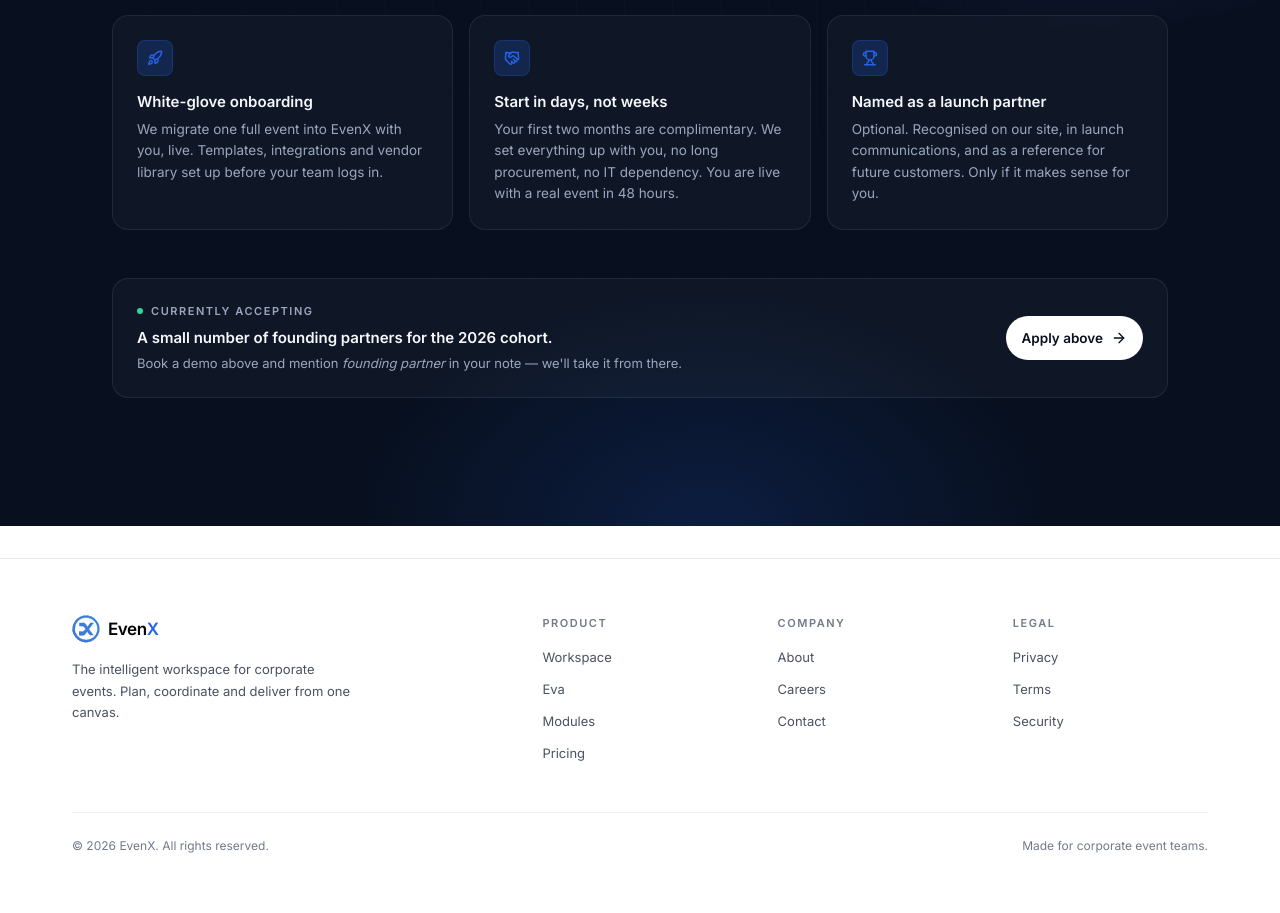
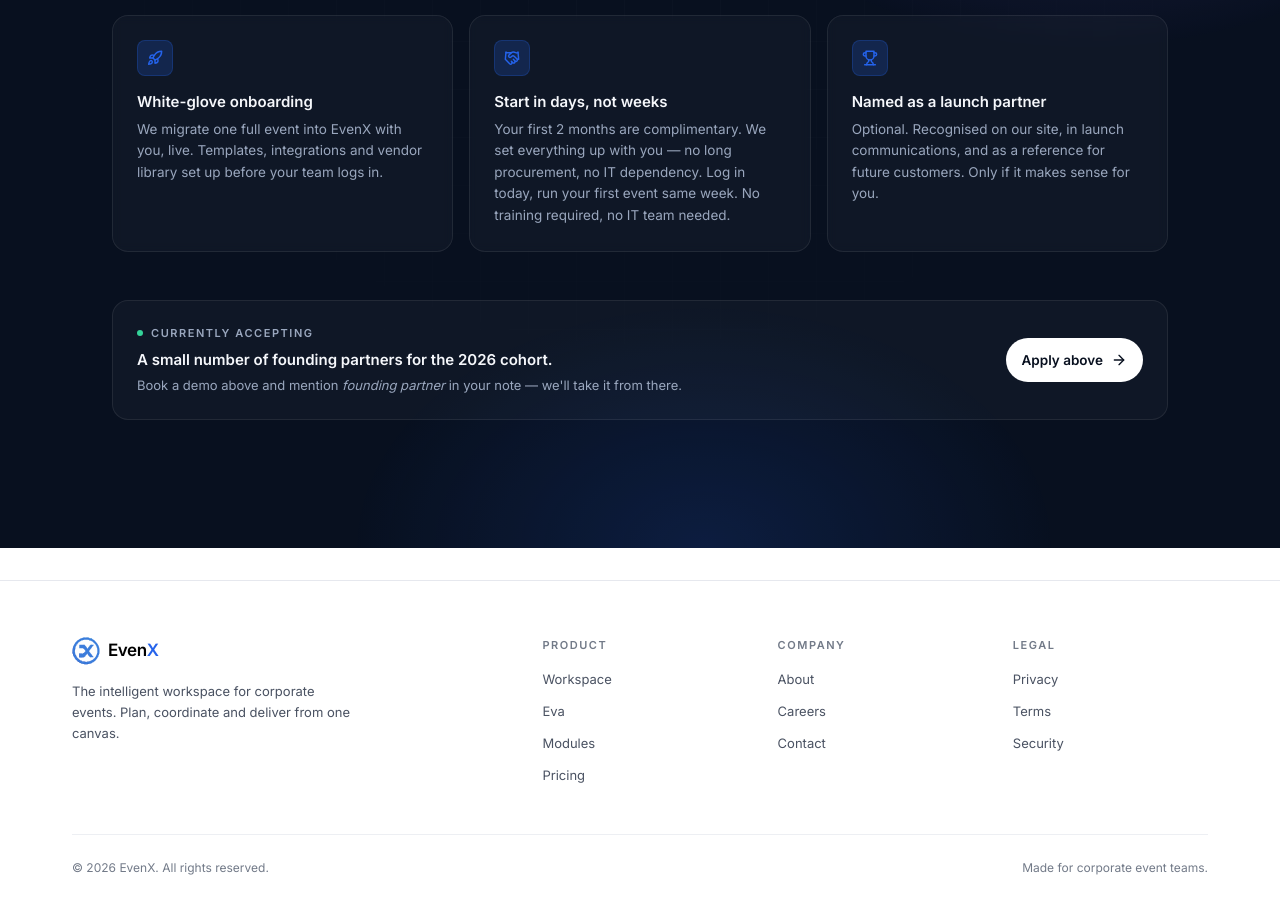
Before and after one commit to EvenX-official/WebV1, a Next.js app: page /demo in a window 1280 px wide. Shown: the part 1605-2518 px from the top of the page. Built offline with nearby package versions, Linux system fonts and the light colour scheme; no server answers; a web font is replaced by a local one.

Commit message:
Founding partners: update 'Start in days, not weeks' body copy
Co-Authored-By: Claude Opus 4.7 <noreply@anthropic.com>
Claude-Session: https://claude.ai/code/session_019TVXztHXmYXhJcLnHSKN68

```diff
--- a/app/demo/page.tsx
+++ b/app/demo/page.tsx
@@ -143,7 +143,7 @@ const PERKS = [
   {
     icon: Handshake,
     title: "Start in days, not weeks",
-    body: "Your first two months are complimentary. We set everything up with you, no long procurement, no IT dependency. You are live with a real event in 48 hours.",
+    body: "Your first 2 months are complimentary. We set everything up with you — no long procurement, no IT dependency. Log in today, run your first event same week. No training required, no IT team needed.",
   },
   {
     icon: Trophy,
```
